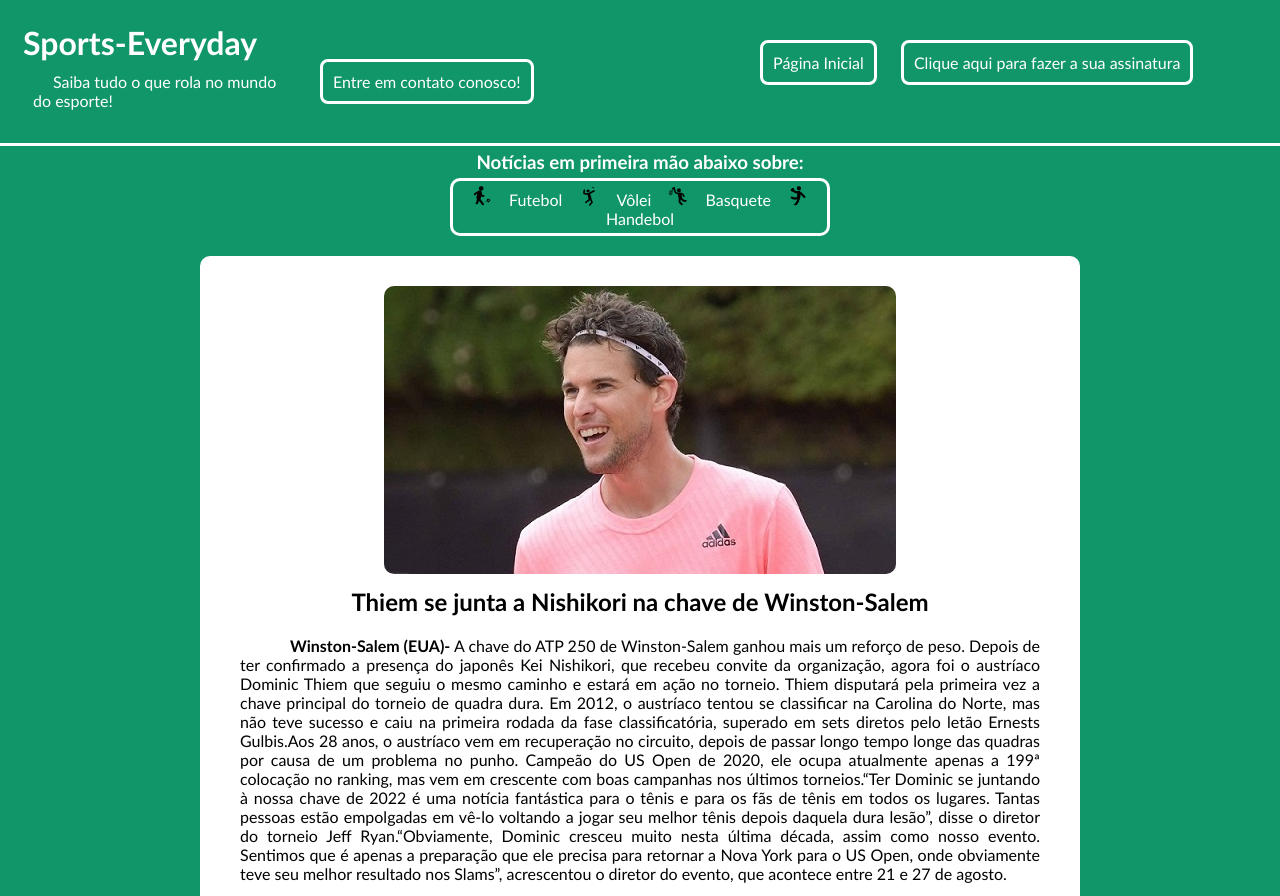
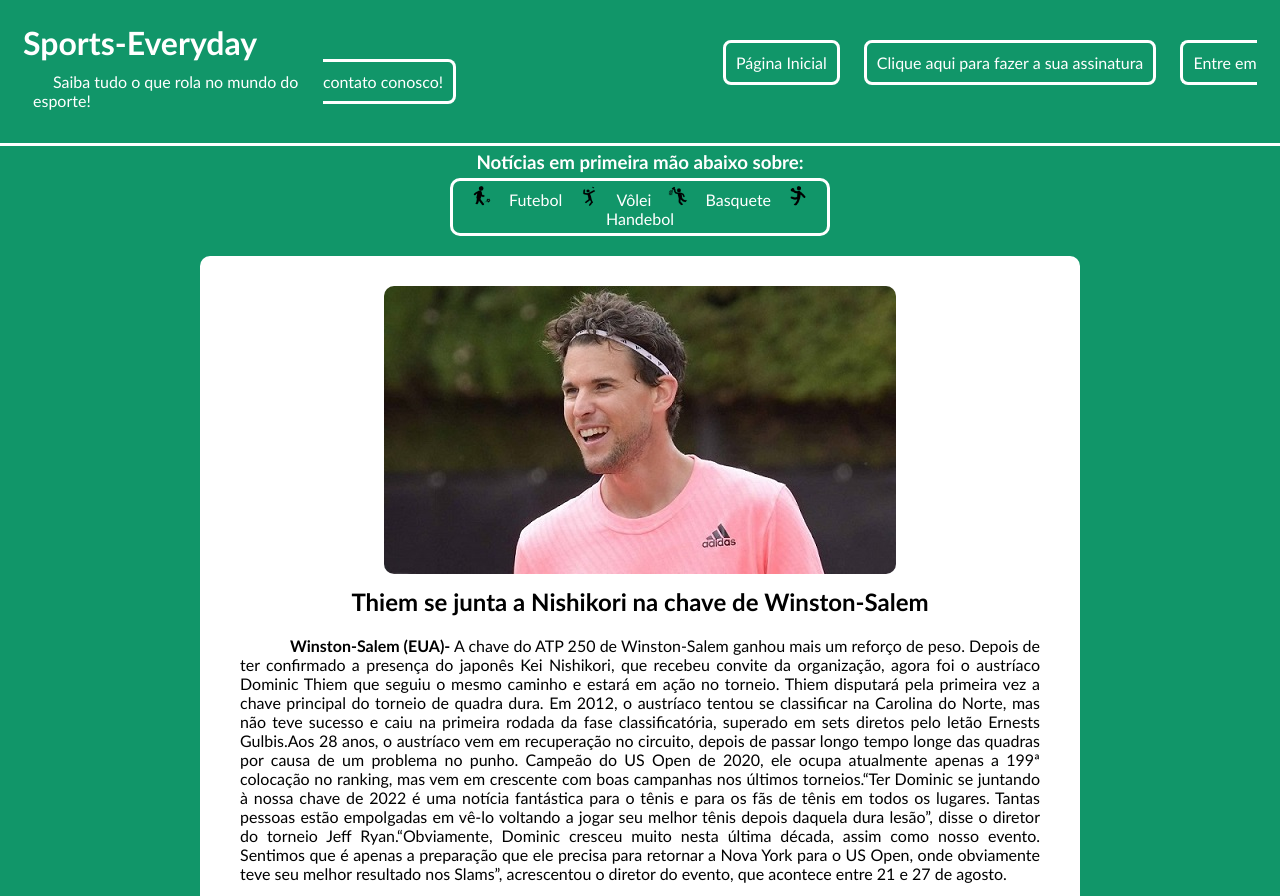
Before and after one commit to DenerCassero/site-esportes, a plain HTML site: page index.html in a window 1280 px wide. Shown: the top 896 px of the page. Drawn offline with Linux system fonts and the light colour scheme.

Commit message:
Update noticias.css

```diff
--- a/noticias.css
+++ b/noticias.css
@@ -26,7 +26,7 @@ header a{
 }
 .empurra{
     /*ajustar cabeçalho*/
-    margin-left: 450px;
+    margin-left: 400px;
 }
 a{
     /*links cabeçalho*/
```
